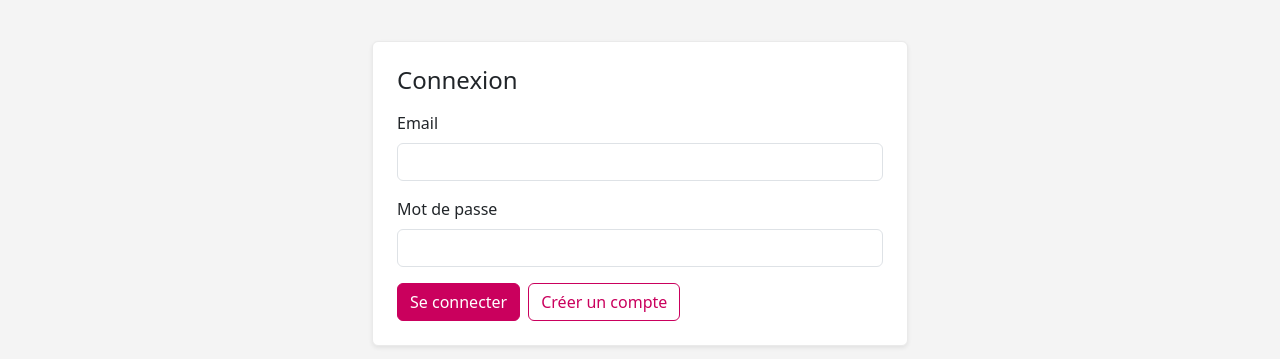
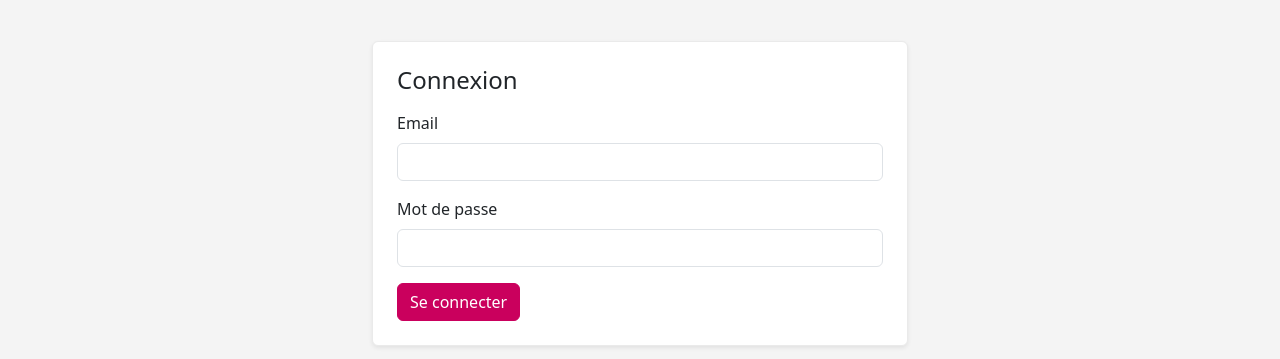
Before and after one commit to mikefri/Ticket_GLPI, a plain HTML site: page login.html in a window 1280 px wide. Shown: the part 63-422 px from the top of the page. Drawn offline with nearby package versions, Linux system fonts and the light colour scheme; files that its build step writes are made by us from their sources; no server answers.

Commit message:
Update login.html

```diff
--- a/login.html
+++ b/login.html
@@ -36,7 +36,7 @@
 
         <div class="d-flex gap-2">
           <button class="btn btn-primary" type="submit">Se connecter</button>
-          <button class="btn btn-outline-primary" type="button" id="btn-register">Créer un compte</button>
+
         </div>
       </form>
     </div>
```
